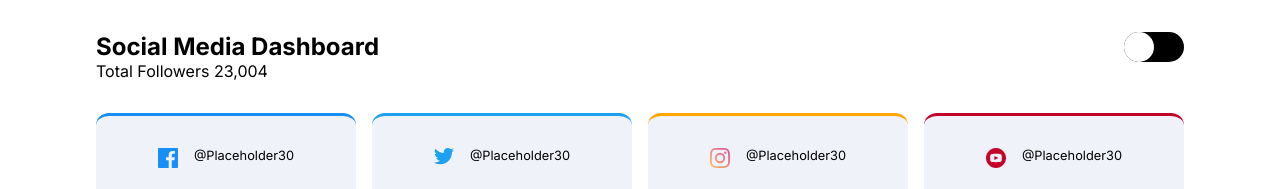
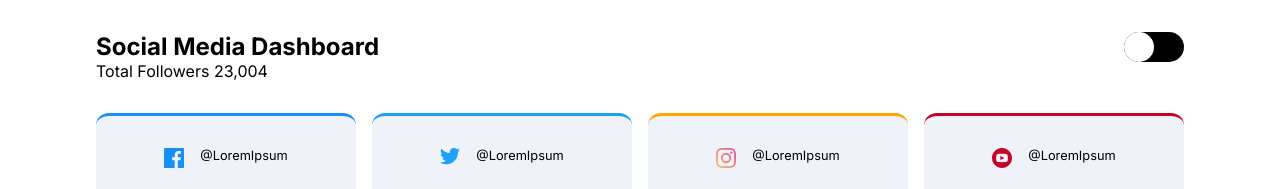
Before and after one commit to Placeholder30/Placeholder30.github.io, a plain HTML site: page index.html in a window 1280 px wide. Shown: the top 189 px of the page. Drawn offline with Linux system fonts and the light colour scheme.

Commit message:
some more housekeeping

```diff
--- a/index.html
+++ b/index.html
@@ -35,7 +35,7 @@
                 />
               </svg>
             </div>
-            <p class="username">@Placeholder30</p>
+            <p class="username">@LoremIpsum</p>
           </div>
           <div class="count">1987</div>
           <div class="followers">FOLLOWERS</div>
@@ -62,7 +62,7 @@
                 />
               </svg>
             </div>
-            <p class="username">@Placeholder30</p>
+            <p class="username">@LoremIpsum</p>
           </div>
 
           <div class="count">1044</div>
@@ -97,7 +97,7 @@
                 />
               </svg>
             </div>
-            <p class="username">@Placeholder30</p>
+            <p class="username">@LoremIpsum</p>
           </div>
           <div class="count">11k</div>
           <div class="followers">FOLLOWERS</div>
@@ -124,7 +124,7 @@
                 />
               </svg>
             </div>
-            <p class="username">@Placeholder30</p>
+            <p class="username">@LoremIpsum</p>
           </div>
           <div class="count">8239</div>
           <div class="followers">SUBSCRIBERS</div>
```
